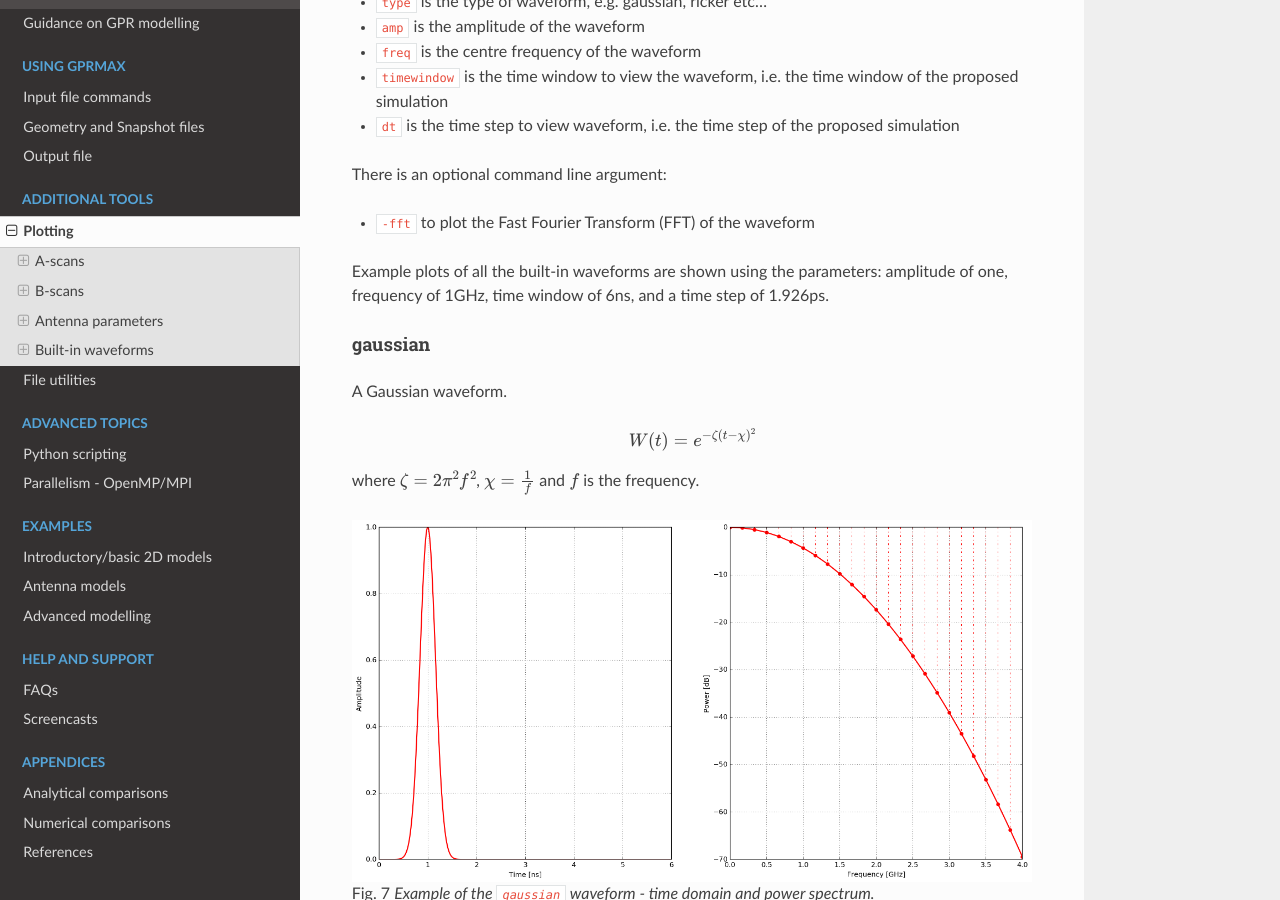
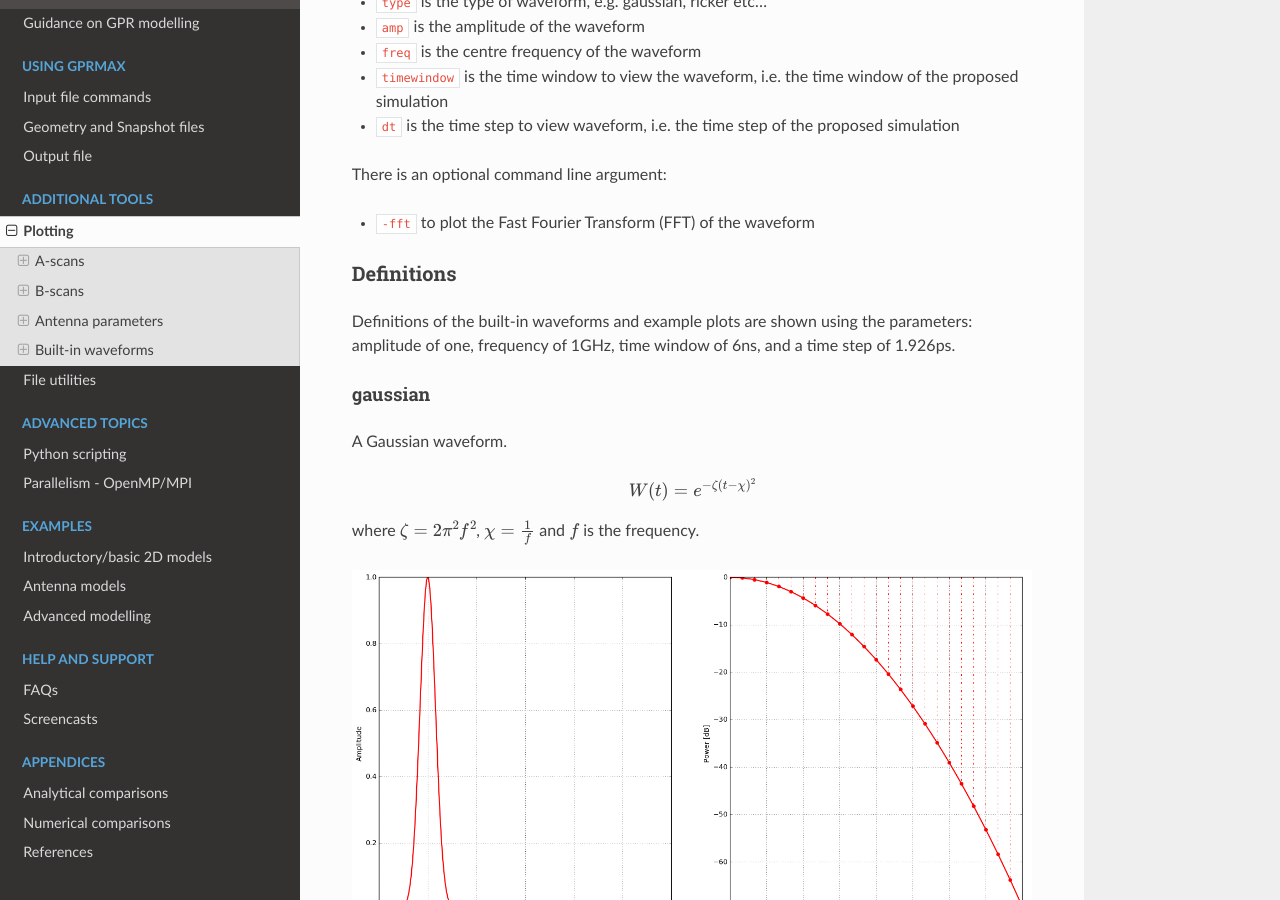
Before and after one commit to gprMax/gprMax, a Sphinx documentation site: the page built from docs/source/plotting.rst, in a window 1280 px wide and 900 px high, scrolled down 1994 px. Built offline with Sphinx 7.4.7 and the Read the Docs theme 2.0.0, drawn with Linux system fonts in a browser that asks for light colours.

Commit message:
Added explicit section on waveform definitions.

```diff
--- a/docs/source/plotting.rst
+++ b/docs/source/plotting.rst
@@ -94,7 +94,10 @@ There is an optional command line argument:
 
 * ``-fft`` to plot the Fast Fourier Transform (FFT) of the waveform
 
-Example plots of all the built-in waveforms are shown using the parameters: amplitude of one, frequency of 1GHz, time window of 6ns, and a time step of 1.926ps.
+Definitions
+-----------
+
+Definitions of the built-in waveforms and example plots are shown using the parameters: amplitude of one, frequency of 1GHz, time window of 6ns, and a time step of 1.926ps.
 
 gaussian
 ^^^^^^^^
```
